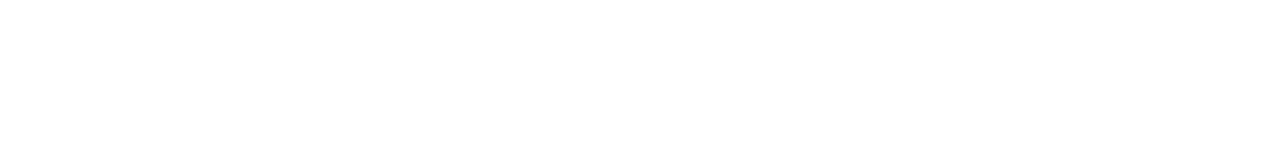
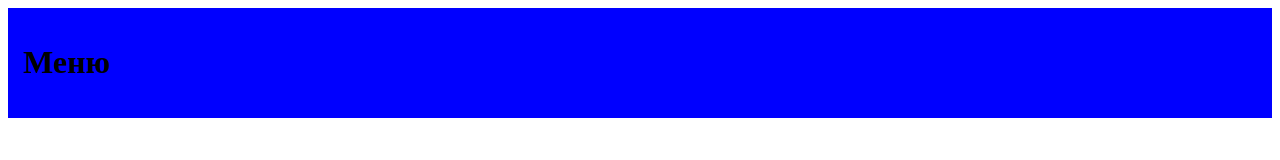
Before and after one commit to y-anishchenko/27.06, a plain HTML site: page index.html in a window 1280 px wide. Drawn offline with Linux system fonts and the light colour scheme.

Commit message:
added menu

```diff
--- a/index.html
+++ b/index.html
@@ -7,6 +7,8 @@
     <link rel="stylesheet" href="script.css">
 </head>
 <body>
-
+    <header>
+        <h1>Меню</h1>
+    </header>
 </body>
 </html>
--- a/script.css
+++ b/script.css
@@ -0,0 +1,4 @@
+header {
+    padding: 15px;
+    background-color: blue;
+}
```
